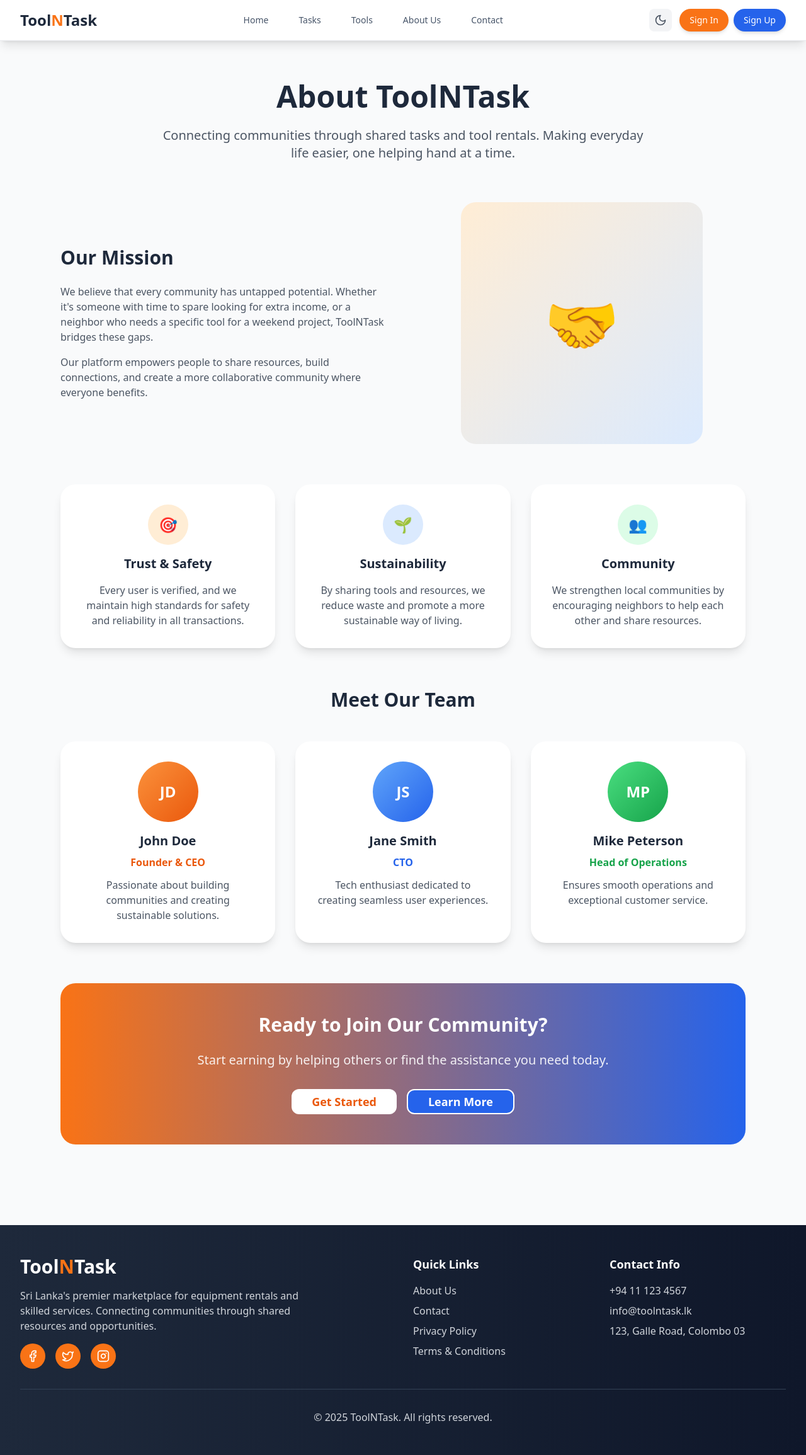
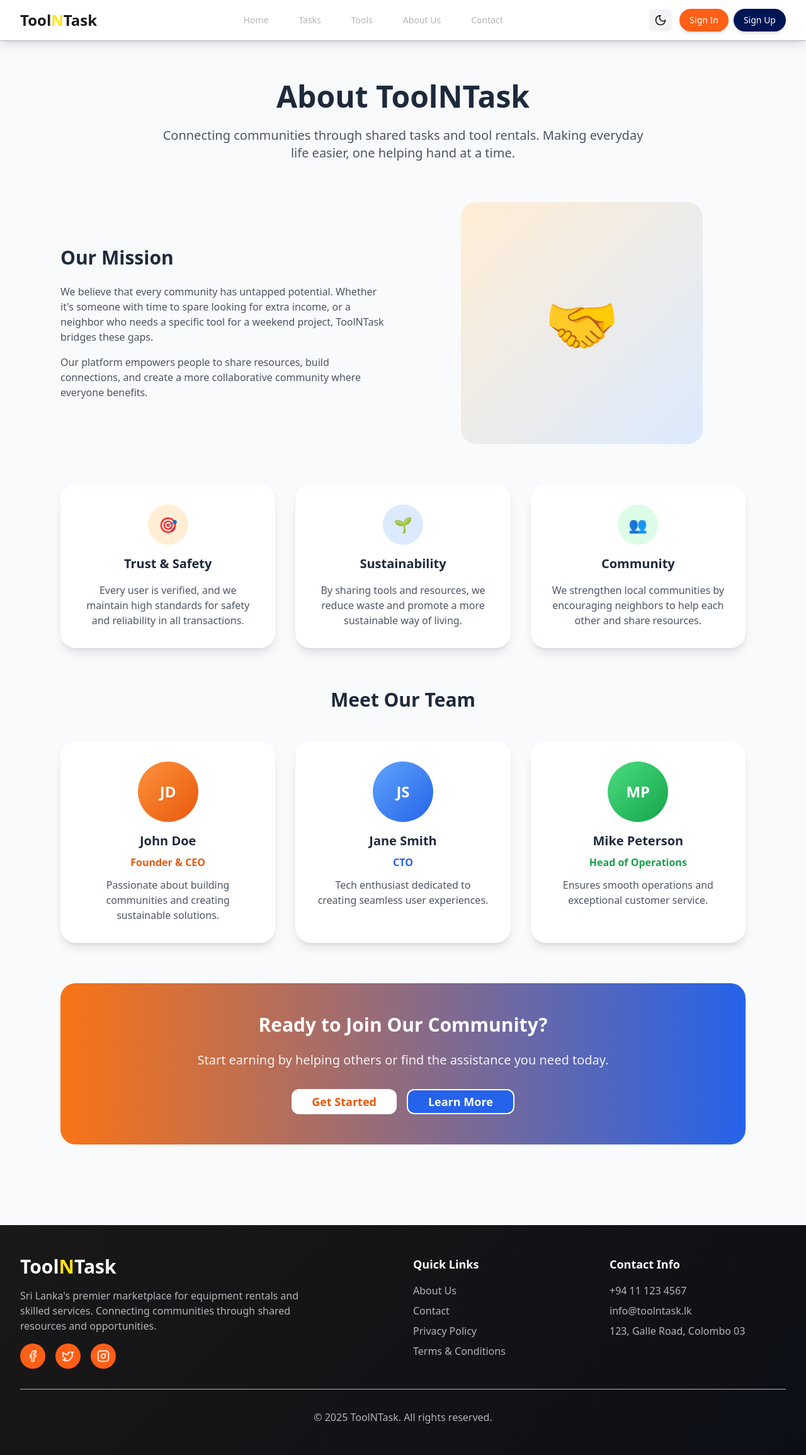
Before and after one commit to SeneshFitzroy/ToolnTask, a Next.js app: page /About in a window 1280 px wide. Shown: the whole page at 63% size. Built offline with nearby package versions, Linux system fonts and the light colour scheme.

Commit message:
feat: Enhanced src/components/Navigation.tsx, src/components/Footer.tsx, src/components/FilterButtons.tsx, pages/Home.tsx,  - Detailed changes: diff --git a/pages/Home.tsx b/pages/Home.tsx index... at 01:58 PM +0530, July 03, 2025

```diff
--- a/src/components/Footer.tsx
+++ b/src/components/Footer.tsx
@@ -4,25 +4,40 @@ import { Facebook, Twitter, Instagram } from 'lucide-react';
 
 const Footer = () => {
   return (
-    <footer className="bg-gradient-to-r from-slate-800 to-slate-900 dark:from-gray-900 dark:to-black text-white mt-16">
+    <footer className="text-white mt-16" style={{ background: 'linear-gradient(135deg, #1A1818 0%, #0C0F16 100%)' }}>
       <div className="max-w-7xl mx-auto px-4 sm:px-6 lg:px-8 py-8 sm:py-12">
         <div className="grid grid-cols-1 sm:grid-cols-2 lg:grid-cols-4 gap-6 lg:gap-8">
           <div className="col-span-1 sm:col-span-2 lg:col-span-2">
             <div className="text-2xl sm:text-3xl font-bold mb-4">
-              Tool<span className="text-orange-500">N</span>Task
+              Tool<span style={{ color: '#FFE514' }}>N</span>Task
             </div>
-            <p className="text-gray-300 mb-4 max-w-md text-sm sm:text-base">
+            <p className="mb-4 max-w-md text-sm sm:text-base" style={{ color: '#B3B5BC' }}>
               Sri Lanka&apos;s premier marketplace for equipment rentals and skilled services.
               Connecting communities through shared resources and opportunities.
             </p>
             <div className="flex space-x-3 sm:space-x-4">
-              <div className="w-8 h-8 sm:w-10 sm:h-10 bg-orange-500 rounded-full flex items-center justify-center hover:bg-orange-600 transition-colors cursor-pointer">
+              <div
+                className="w-8 h-8 sm:w-10 sm:h-10 rounded-full flex items-center justify-center transition-all duration-300 cursor-pointer hover:scale-110"
+                style={{ backgroundColor: '#FE5F16' }}
+                onMouseEnter={(e) => e.currentTarget.style.backgroundColor = '#FF5D13'}
+                onMouseLeave={(e) => e.currentTarget.style.backgroundColor = '#FE5F16'}
+              >
                 <Facebook className="w-4 h-4 sm:w-5 sm:h-5 text-white" />
               </div>
-              <div className="w-8 h-8 sm:w-10 sm:h-10 bg-orange-500 rounded-full flex items-center justify-center hover:bg-orange-600 transition-colors cursor-pointer">
+              <div
+                className="w-8 h-8 sm:w-10 sm:h-10 rounded-full flex items-center justify-center transition-all duration-300 cursor-pointer hover:scale-110"
+                style={{ backgroundColor: '#FE5F16' }}
+                onMouseEnter={(e) => e.currentTarget.style.backgroundColor = '#FF5D13'}
+                onMouseLeave={(e) => e.currentTarget.style.backgroundColor = '#FE5F16'}
+              >
                 <Twitter className="w-4 h-4 sm:w-5 sm:h-5 text-white" />
               </div>
-              <div className="w-8 h-8 sm:w-10 sm:h-10 bg-orange-500 rounded-full flex items-center justify-center hover:bg-orange-600 transition-colors cursor-pointer">
+              <div
+                className="w-8 h-8 sm:w-10 sm:h-10 rounded-full flex items-center justify-center transition-all duration-300 cursor-pointer hover:scale-110"
+                style={{ backgroundColor: '#FE5F16' }}
+                onMouseEnter={(e) => e.currentTarget.style.backgroundColor = '#FF5D13'}
+                onMouseLeave={(e) => e.currentTarget.style.backgroundColor = '#FE5F16'}
+              >
                 <Instagram className="w-4 h-4 sm:w-5 sm:h-5 text-white" />
               </div>
             </div>
@@ -31,16 +46,16 @@ const Footer = () => {
           <div>
             <h3 className="text-lg font-semibold mb-4">Quick Links</h3>
             <ul className="space-y-2">
-              <li><Link href="/About" className="text-gray-300 hover:text-orange-400 transition-colors text-sm sm:text-base">About Us</Link></li>
-              <li><Link href="/Contact" className="text-gray-300 hover:text-orange-400 transition-colors text-sm sm:text-base">Contact</Link></li>
-              <li><Link href="/PrivacyPolicy" className="text-gray-300 hover:text-orange-400 transition-colors text-sm sm:text-base">Privacy Policy</Link></li>
-              <li><Link href="/TermsAndConditions" className="text-gray-300 hover:text-orange-400 transition-colors text-sm sm:text-base">Terms & Conditions</Link></li>
+              <li><Link href="/About" className="transition-colors text-sm sm:text-base hover:scale-105 inline-block" style={{ color: '#B3B5BC' }} onMouseEnter={(e) => e.currentTarget.style.color = '#FFE514'} onMouseLeave={(e) => e.currentTarget.style.color = '#B3B5BC'}>About Us</Link></li>
+              <li><Link href="/Contact" className="transition-colors text-sm sm:text-base hover:scale-105 inline-block" style={{ color: '#B3B5BC' }} onMouseEnter={(e) => e.currentTarget.style.color = '#FFE514'} onMouseLeave={(e) => e.currentTarget.style.color = '#B3B5BC'}>Contact</Link></li>
+              <li><Link href="/PrivacyPolicy" className="transition-colors text-sm sm:text-base hover:scale-105 inline-block" style={{ color: '#B3B5BC' }} onMouseEnter={(e) => e.currentTarget.style.color = '#FFE514'} onMouseLeave={(e) => e.currentTarget.style.color = '#B3B5BC'}>Privacy Policy</Link></li>
+              <li><Link href="/TermsAndConditions" className="transition-colors text-sm sm:text-base hover:scale-105 inline-block" style={{ color: '#B3B5BC' }} onMouseEnter={(e) => e.currentTarget.style.color = '#FFE514'} onMouseLeave={(e) => e.currentTarget.style.color = '#B3B5BC'}>Terms & Conditions</Link></li>
             </ul>
           </div>
 
           <div>
             <h3 className="text-lg font-semibold mb-4">Contact Info</h3>
-            <ul className="space-y-2 text-gray-300 text-sm sm:text-base">
+            <ul className="space-y-2 text-sm sm:text-base" style={{ color: '#B3B5BC' }}>
               <li>+94 11 123 4567</li>
               <li>info@toolntask.lk</li>
               <li>123, Galle Road, Colombo 03</li>
@@ -48,8 +63,8 @@ const Footer = () => {
           </div>
         </div>
 
-        <div className="border-t border-slate-700 mt-6 sm:mt-8 pt-6 sm:pt-8 text-center text-gray-300">
-          <p className="text-sm sm:text-base">&copy; 2025 ToolNTask. All rights reserved.</p>
+        <div className="mt-6 sm:mt-8 pt-6 sm:pt-8 text-center border-t border-opacity-30" style={{ borderColor: '#B3B5BC' }}>
+          <p className="text-sm sm:text-base" style={{ color: '#B3B5BC' }}>&copy; 2025 ToolNTask. All rights reserved.</p>
         </div>
       </div>
     </footer>
--- a/src/components/Navigation.tsx
+++ b/src/components/Navigation.tsx
@@ -16,23 +16,23 @@ const Navigation = () => {
   if (!mounted) return null;
 
   return (
-    <nav className="bg-white dark:bg-gray-900 shadow-lg sticky top-0 z-50 border-b border-gray-200 dark:border-gray-700">
+    <nav className="shadow-lg sticky top-0 z-50 border-b border-opacity-20" style={{ backgroundColor: '#FFF', borderColor: '#B3B5BC' }}>
       <div className="max-w-7xl mx-auto px-4 sm:px-6 lg:px-8">
         <div className="flex justify-between items-center h-16">
           {/* Logo */}
           <Link href="/" className="flex items-center space-x-2">
-            <div className="text-xl sm:text-2xl font-bold text-slate-800 dark:text-white">
-              Tool<span className="text-orange-500">N</span>Task
+            <div className="text-xl sm:text-2xl font-bold" style={{ color: '#1A1818' }}>
+              Tool<span style={{ color: '#FFE514' }}>N</span>Task
             </div>
           </Link>
 
           {/* Desktop Navigation */}
           <div className="hidden lg:flex items-center space-x-6">
-            <Link href="/" className="px-3 py-2 rounded-lg text-sm font-medium transition-all duration-300 text-slate-600 dark:text-gray-300 hover:text-orange-600 hover:bg-orange-50 dark:hover:bg-gray-800">Home</Link>
-            <Link href="/Tasks" className="px-3 py-2 rounded-lg text-sm font-medium transition-all duration-300 text-slate-600 dark:text-gray-300 hover:text-orange-600 hover:bg-orange-50 dark:hover:bg-gray-800">Tasks</Link>
-            <Link href="/Tools" className="px-3 py-2 rounded-lg text-sm font-medium transition-all duration-300 text-slate-600 dark:text-gray-300 hover:text-orange-600 hover:bg-orange-50 dark:hover:bg-gray-800">Tools</Link>
-            <Link href="/About" className="px-3 py-2 rounded-lg text-sm font-medium transition-all duration-300 text-slate-600 dark:text-gray-300 hover:text-orange-600 hover:bg-orange-50 dark:hover:bg-gray-800">About Us</Link>
-            <Link href="/Contact" className="px-3 py-2 rounded-lg text-sm font-medium transition-all duration-300 text-slate-600 dark:text-gray-300 hover:text-orange-600 hover:bg-orange-50 dark:hover:bg-gray-800">Contact</Link>
+            <Link href="/" className="px-3 py-2 rounded-lg text-sm font-medium transition-all duration-300 hover:scale-105" style={{ color: '#B3B5BC' }} onMouseEnter={(e) => e.currentTarget.style.color = '#FE5F16'} onMouseLeave={(e) => e.currentTarget.style.color = '#B3B5BC'}>Home</Link>
+            <Link href="/Tasks" className="px-3 py-2 rounded-lg text-sm font-medium transition-all duration-300 hover:scale-105" style={{ color: '#B3B5BC' }} onMouseEnter={(e) => e.currentTarget.style.color = '#FE5F16'} onMouseLeave={(e) => e.currentTarget.style.color = '#B3B5BC'}>Tasks</Link>
+            <Link href="/Tools" className="px-3 py-2 rounded-lg text-sm font-medium transition-all duration-300 hover:scale-105" style={{ color: '#B3B5BC' }} onMouseEnter={(e) => e.currentTarget.style.color = '#FE5F16'} onMouseLeave={(e) => e.currentTarget.style.color = '#B3B5BC'}>Tools</Link>
+            <Link href="/About" className="px-3 py-2 rounded-lg text-sm font-medium transition-all duration-300 hover:scale-105" style={{ color: '#B3B5BC' }} onMouseEnter={(e) => e.currentTarget.style.color = '#FE5F16'} onMouseLeave={(e) => e.currentTarget.style.color = '#B3B5BC'}>About Us</Link>
+            <Link href="/Contact" className="px-3 py-2 rounded-lg text-sm font-medium transition-all duration-300 hover:scale-105" style={{ color: '#B3B5BC' }} onMouseEnter={(e) => e.currentTarget.style.color = '#FE5F16'} onMouseLeave={(e) => e.currentTarget.style.color = '#B3B5BC'}>Contact</Link>
           </div>
 
           {/* Right side - Theme toggle and Auth buttons */}
@@ -40,45 +40,81 @@ const Navigation = () => {
             {/* Theme Toggle Button */}
             <button
               onClick={() => setTheme(theme === 'dark' ? 'light' : 'dark')}
-              className="p-2 rounded-lg bg-gray-100 dark:bg-gray-800 hover:bg-gray-200 dark:hover:bg-gray-700 transition-colors duration-200"
+              className="p-2 rounded-lg transition-colors duration-200 hover:scale-105"
+              style={{ backgroundColor: '#F2F3F5' }}
+              onMouseEnter={(e) => e.currentTarget.style.backgroundColor = '#B3B5BC'}
+              onMouseLeave={(e) => e.currentTarget.style.backgroundColor = '#F2F3F5'}
               aria-label="Toggle theme"
             >
               {theme === 'dark' ? (
-                <Sun className="h-5 w-5 text-yellow-500" />
+                <Sun className="h-5 w-5" style={{ color: '#FFE514' }} />
               ) : (
-                <Moon className="h-5 w-5 text-gray-600" />
+                <Moon className="h-5 w-5" style={{ color: '#1A1818' }} />
               )}
             </button>
 
             {/* Auth Buttons - Hidden on small screens */}
             <div className="hidden sm:flex items-center space-x-2">
-              <Link href="/SignIn" className="bg-orange-500 hover:bg-orange-600 text-white px-4 py-2 rounded-full text-sm font-medium transition-all duration-300 hover:scale-105 shadow-md">Sign In</Link>
-              <Link href="/SignUp" className="bg-blue-600 hover:bg-blue-700 text-white px-4 py-2 rounded-full text-sm font-medium transition-all duration-300 hover:scale-105 shadow-md">Sign Up</Link>
+              <Link href="/SignIn"
+                className="px-4 py-2 rounded-full text-sm font-medium transition-all duration-300 hover:scale-105 shadow-md text-white border-0"
+                style={{ backgroundColor: '#FE5F16' }}
+                onMouseEnter={(e) => e.currentTarget.style.backgroundColor = '#FF5D13'}
+                onMouseLeave={(e) => e.currentTarget.style.backgroundColor = '#FE5F16'}
+              >
+                Sign In
+              </Link>
+              <Link href="/SignUp"
+                className="px-4 py-2 rounded-full text-sm font-medium transition-all duration-300 hover:scale-105 shadow-md text-white border-0"
+                style={{ backgroundColor: '#001554' }}
+                onMouseEnter={(e) => e.currentTarget.style.backgroundColor = '#011659'}
+                onMouseLeave={(e) => e.currentTarget.style.backgroundColor = '#001554'}
+              >
+                Sign Up
+              </Link>
             </div>
 
             {/* Mobile Menu Button */}
             <button
               onClick={() => setMobileMenuOpen(!mobileMenuOpen)}
-              className="lg:hidden p-2 rounded-lg text-gray-600 dark:text-gray-300 hover:bg-gray-100 dark:hover:bg-gray-800"
+              className="lg:hidden p-2 rounded-lg transition-colors duration-200 hover:scale-105"
+              style={{ backgroundColor: '#F2F3F5' }}
+              onMouseEnter={(e) => e.currentTarget.style.backgroundColor = '#B3B5BC'}
+              onMouseLeave={(e) => e.currentTarget.style.backgroundColor = '#F2F3F5'}
               aria-label="Toggle mobile menu"
             >
-              {mobileMenuOpen ? <X className="h-6 w-6" /> : <Menu className="h-6 w-6" />}
+              {mobileMenuOpen ? <X className="h-6 w-6" style={{ color: '#1A1818' }} /> : <Menu className="h-6 w-6" style={{ color: '#1A1818' }} />}
             </button>
           </div>
         </div>
 
         {/* Mobile Menu */}
         {mobileMenuOpen && (
-          <div className="lg:hidden py-4 border-t border-gray-200 dark:border-gray-700">
+          <div className="lg:hidden py-4 border-t border-opacity-20" style={{ borderColor: '#B3B5BC' }}>
             <div className="flex flex-col space-y-2">
-              <Link href="/" className="px-3 py-2 rounded-lg text-sm font-medium text-slate-600 dark:text-gray-300 hover:text-orange-600 hover:bg-orange-50 dark:hover:bg-gray-800" onClick={() => setMobileMenuOpen(false)}>Home</Link>
-              <Link href="/Tasks" className="px-3 py-2 rounded-lg text-sm font-medium text-slate-600 dark:text-gray-300 hover:text-orange-600 hover:bg-orange-50 dark:hover:bg-gray-800" onClick={() => setMobileMenuOpen(false)}>Tasks</Link>
-              <Link href="/Tools" className="px-3 py-2 rounded-lg text-sm font-medium text-slate-600 dark:text-gray-300 hover:text-orange-600 hover:bg-orange-50 dark:hover:bg-gray-800" onClick={() => setMobileMenuOpen(false)}>Tools</Link>
-              <Link href="/About" className="px-3 py-2 rounded-lg text-sm font-medium text-slate-600 dark:text-gray-300 hover:text-orange-600 hover:bg-orange-50 dark:hover:bg-gray-800" onClick={() => setMobileMenuOpen(false)}>About Us</Link>
-              <Link href="/Contact" className="px-3 py-2 rounded-lg text-sm font-medium text-slate-600 dark:text-gray-300 hover:text-orange-600 hover:bg-orange-50 dark:hover:bg-gray-800" onClick={() => setMobileMenuOpen(false)}>Contact</Link>
-              <div className="flex flex-col space-y-2 pt-2 border-t border-gray-200 dark:border-gray-700">
-                <Link href="/SignIn" className="bg-orange-500 hover:bg-orange-600 text-white px-4 py-2 rounded-full text-sm font-medium text-center transition-all duration-300" onClick={() => setMobileMenuOpen(false)}>Sign In</Link>
-                <Link href="/SignUp" className="bg-blue-600 hover:bg-blue-700 text-white px-4 py-2 rounded-full text-sm font-medium text-center transition-all duration-300" onClick={() => setMobileMenuOpen(false)}>Sign Up</Link>
+              <Link href="/" className="px-3 py-2 rounded-lg text-sm font-medium transition-all duration-300" style={{ color: '#B3B5BC' }} onMouseEnter={(e) => e.currentTarget.style.color = '#FE5F16'} onMouseLeave={(e) => e.currentTarget.style.color = '#B3B5BC'} onClick={() => setMobileMenuOpen(false)}>Home</Link>
+              <Link href="/Tasks" className="px-3 py-2 rounded-lg text-sm font-medium transition-all duration-300" style={{ color: '#B3B5BC' }} onMouseEnter={(e) => e.currentTarget.style.color = '#FE5F16'} onMouseLeave={(e) => e.currentTarget.style.color = '#B3B5BC'} onClick={() => setMobileMenuOpen(false)}>Tasks</Link>
+              <Link href="/Tools" className="px-3 py-2 rounded-lg text-sm font-medium transition-all duration-300" style={{ color: '#B3B5BC' }} onMouseEnter={(e) => e.currentTarget.style.color = '#FE5F16'} onMouseLeave={(e) => e.currentTarget.style.color = '#B3B5BC'} onClick={() => setMobileMenuOpen(false)}>Tools</Link>
+              <Link href="/About" className="px-3 py-2 rounded-lg text-sm font-medium transition-all duration-300" style={{ color: '#B3B5BC' }} onMouseEnter={(e) => e.currentTarget.style.color = '#FE5F16'} onMouseLeave={(e) => e.currentTarget.style.color = '#B3B5BC'} onClick={() => setMobileMenuOpen(false)}>About Us</Link>
+              <Link href="/Contact" className="px-3 py-2 rounded-lg text-sm font-medium transition-all duration-300" style={{ color: '#B3B5BC' }} onMouseEnter={(e) => e.currentTarget.style.color = '#FE5F16'} onMouseLeave={(e) => e.currentTarget.style.color = '#B3B5BC'} onClick={() => setMobileMenuOpen(false)}>Contact</Link>
+              <div className="flex flex-col space-y-2 pt-2 border-t border-opacity-20" style={{ borderColor: '#B3B5BC' }}>
+                <Link href="/SignIn"
+                  className="px-4 py-2 rounded-full text-sm font-medium text-center transition-all duration-300 text-white border-0"
+                  style={{ backgroundColor: '#FE5F16' }}
+                  onMouseEnter={(e) => e.currentTarget.style.backgroundColor = '#FF5D13'}
+                  onMouseLeave={(e) => e.currentTarget.style.backgroundColor = '#FE5F16'}
+                  onClick={() => setMobileMenuOpen(false)}
+                >
+                  Sign In
+                </Link>
+                <Link href="/SignUp"
+                  className="px-4 py-2 rounded-full text-sm font-medium text-center transition-all duration-300 text-white border-0"
+                  style={{ backgroundColor: '#001554' }}
+                  onMouseEnter={(e) => e.currentTarget.style.backgroundColor = '#011659'}
+                  onMouseLeave={(e) => e.currentTarget.style.backgroundColor = '#001554'}
+                  onClick={() => setMobileMenuOpen(false)}
+                >
+                  Sign Up
+                </Link>
               </div>
             </div>
           </div>
```
Also changed, not shown: pages/Home.tsx (+21 -9 lines), src/components/FilterButtons.tsx (+26 -13 lines).
